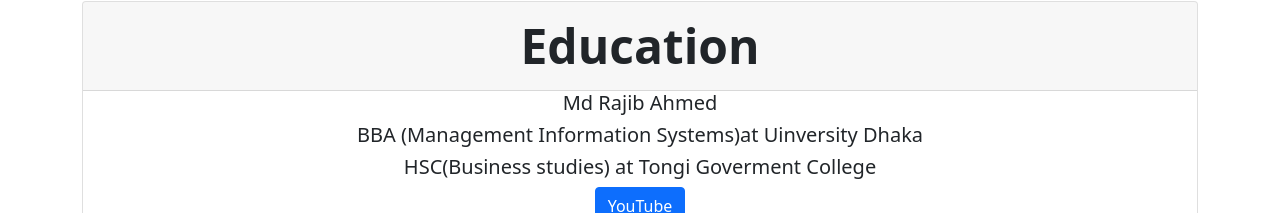
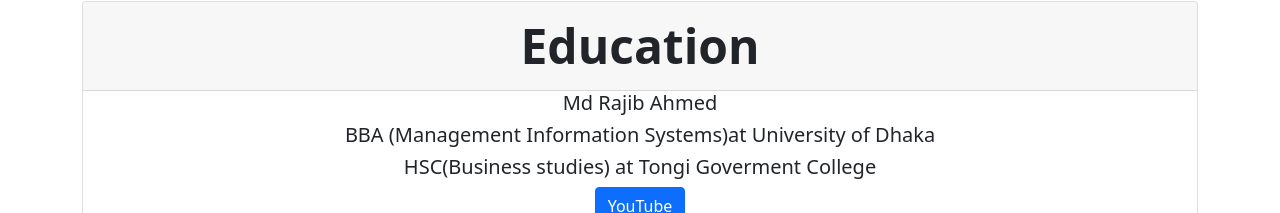
Before and after one commit to mdrajibmarol/portfolio, a plain HTML site: page index.html in a window 1280 px wide. Shown: the part 3253-3466 px from the top of the page. Drawn offline with nearby package versions, Linux system fonts and the light colour scheme.

Commit message:
Update index.html

```diff
--- a/index.html
+++ b/index.html
@@ -128,7 +128,7 @@
   </div>
   <div class= id="Education"card-body">
   <h5 class="card-title"> Md Rajib Ahmed </h5>
-    <h5 class="card-title">BBA (Management Information Systems)at Uinversity Dhaka </h5>
+    <h5 class="card-title">BBA (Management Information Systems)at University of Dhaka </h5>
   <h5 class="card-title">HSC(Business studies) at Tongi Goverment College </h5>
     <a href="https://www.youtube.com/channel/UC5dYzdVl62VawTvb7toD71A "class="btn btn-primary">YouTube</a>
   </div>
```
